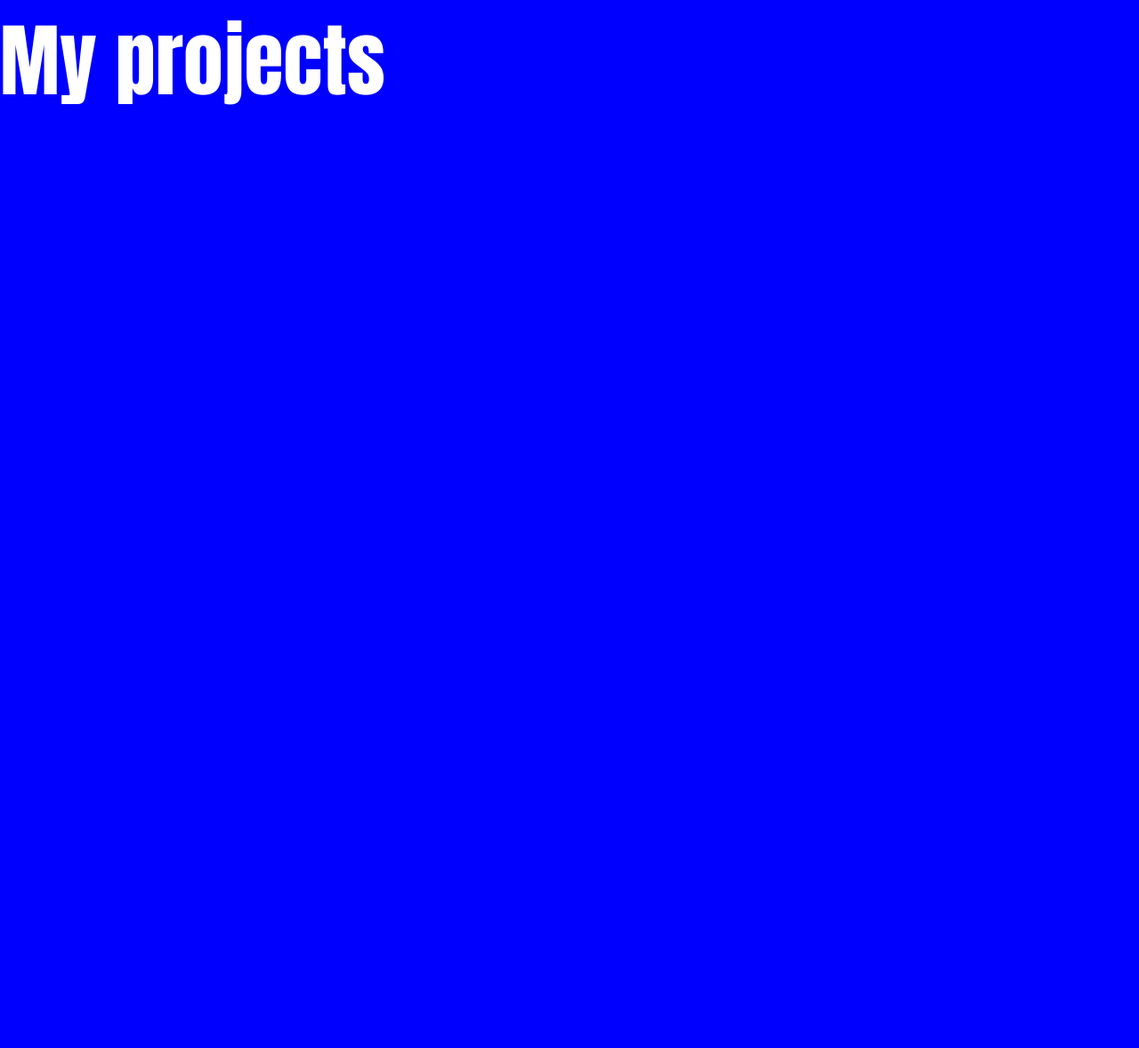
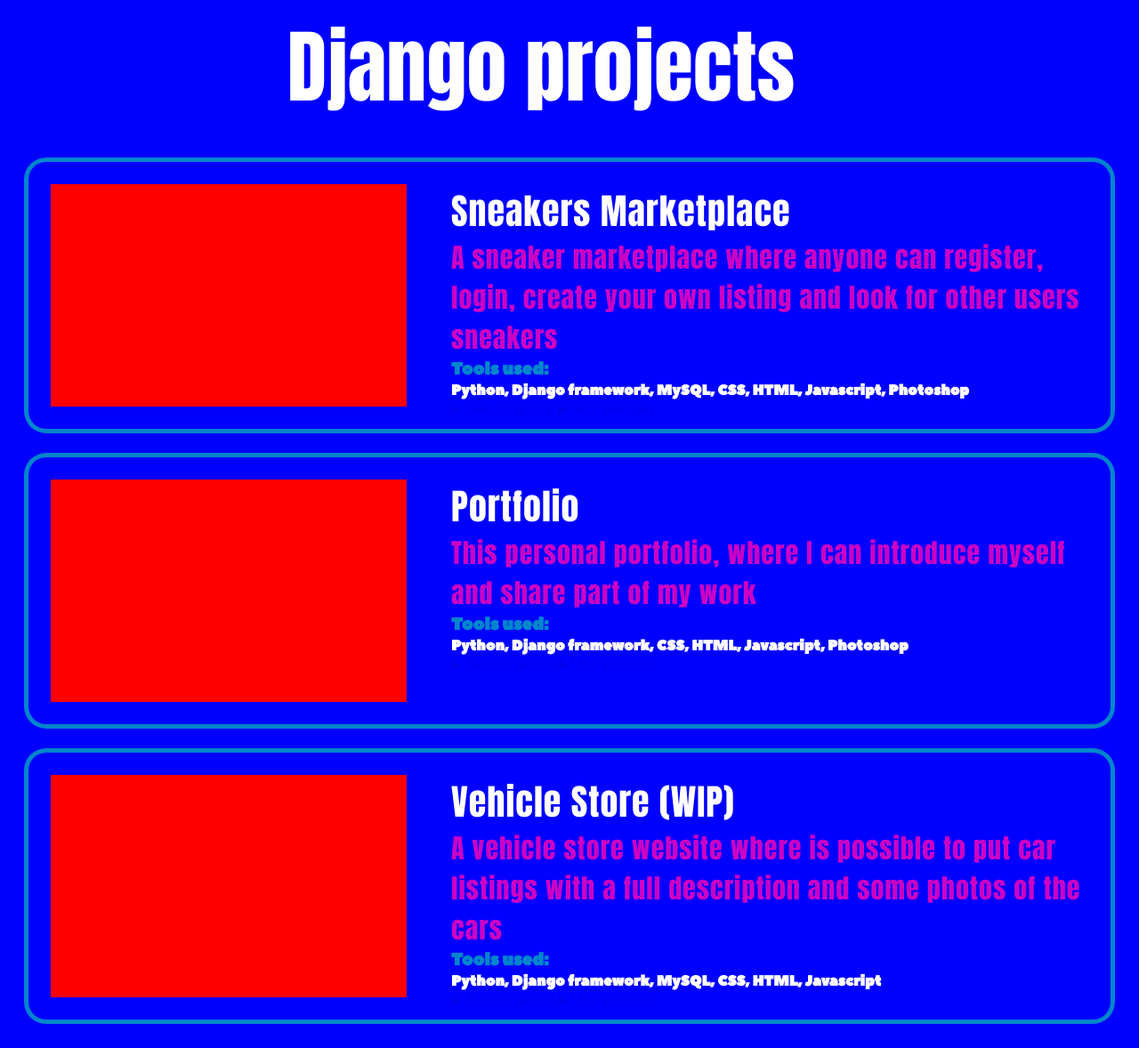
Before and after one commit to andrefonseca99/portfolio, a Django app: page /my-work/ in a window 1280 px wide. Shown: the part 64-1242 px from the top of the page at 89% size. Before the commit the page ends 182 px from the top, so only its background shows below. Run offline with Django 4.2, Linux system fonts and the light colour scheme.

Commit message:
Adding my projects to work page

```diff
--- a/base_static/global/css/styles.css
+++ b/base_static/global/css/styles.css
@@ -261,6 +261,48 @@ a {
     text-align: center;
 }
 
+.title-container {
+    width: 95vw;
+    height: 15rem;
+    display: flex;
+    justify-content: center;
+    align-items: center;
+}
+
+.project-container {
+    width: 95%;
+    height: 30rem;
+    margin: 2.5%;
+    border-radius: 2rem;
+    box-shadow: 0 0 0 5px var(--color-primary-light-blue);
+    display: grid;
+    grid-template-columns: 1fr 4fr;
+}
+
+.project-img {
+    margin: 2.5rem;
+    width: 40rem;
+    height: 25rem;
+    background: red;
+}
+
+.project-desc {
+    margin: 2.5rem;
+    width: 95%;
+    height: 25rem;
+}
+.project-desc h1 {
+    font-family: Impact;
+    font-size: 4rem;
+    letter-spacing: .1rem;
+    color: var(--color-primary-white)
+}
+.project-desc h2 {
+    font-family: Impact;
+    letter-spacing: .1rem;
+    font-size: 3rem;
+}
+
 @supports(-webkit-overflow-scrolling: touch){
     .hero-inner {
         clip: unset;
@@ -308,7 +350,7 @@ a {
     .menu {
         display: block;
         position: absolute;
-        top: 10rem;
+        top: 5rem;
         left: 0;
         background: var(--color-primary-dark);
         text-align: center;
--- a/personal_projects/templates/personal_projects/pages/about.html
+++ b/personal_projects/templates/personal_projects/pages/about.html
@@ -11,7 +11,7 @@
     <div class="hero-inner" id="section-0">
         <figure></figure>
         <div class="descricao">
-            <h1 class="hero__title">Student of Materials Engineering at CEFET-MG, in Belo Horizonte-MG, Brazil</h1>
+            <h1 class="hero__title">Student of Materials Engineering at CEFET-MG, Brazil</h1>
         </div>
         <div class="imagem-descricao">
             <img src="{% static 'global/img/engineer.png' %}" alt="engineer">
--- a/personal_projects/templates/personal_projects/pages/work.html
+++ b/personal_projects/templates/personal_projects/pages/work.html
@@ -4,5 +4,55 @@
 {% block title %}My work |{% endblock title %}
 
 {% block content %}
-    <h1>My projects</h1>
+    <div class="title-container">
+        <h1>Django projects</h1>
+    </div>
+    <div class="project-container">
+        <div class="project-img"></div>
+        <div class="project-desc">
+            <h1>Sneakers Marketplace</h1>
+            <h2>A sneaker marketplace where anyone can register, login, create your own listing and look for other users sneakers</h2>
+            <h3>Tools used:</h3>
+            <h4>Python, Django framework, MySQL, CSS, HTML, Javascript, Photoshop</h4>
+            <a href='https://github.com/andrefonseca99/projeto1' target="_blank">
+                ▶ See on github
+            </a>
+            <a href='https://sneakers.andrepf.com/' target="_blank">
+                ▶ Visit website
+            </a>
+        </div>
+    </div>
+
+    <div class="project-container">
+        <div class="project-img"></div>
+        <div class="project-desc">
+            <h1>Portfolio</h1>
+            <h2>This personal portfolio, where I can introduce myself and share part of my work</h2>
+            <h3>Tools used:</h3>
+            <h4>Python, Django framework, CSS, HTML, Javascript, Photoshop</h4>
+            <a href='https://github.com/andrefonseca99/portfolio' target="_blank">
+                ▶ See on github
+            </a>
+            <a href='https://sneakers.andrepf.com/' target="_blank">
+                ▶ Visit website
+            </a>
+        </div>
+    </div>
+
+    <div class="project-container">
+        <div class="project-img"></div>
+        <div class="project-desc">
+            <h1>Vehicle Store (WIP)</h1>
+            <h2>A vehicle store website where is possible to put car listings with a full description and some photos of the cars</h2>
+            <h3>Tools used:</h3>
+            <h4>Python, Django framework, MySQL, CSS, HTML, Javascript</h4>
+            <a href='https://github.com/andrefonseca99/vehicle-store' target="_blank">
+                ▶ See on github
+            </a>
+            <a href='https://sneakers.andrepf.com/' target="_blank">
+                ▶ Visit website
+            </a>
+        </div>
+    </div>
+
 {% endblock content %}
```
